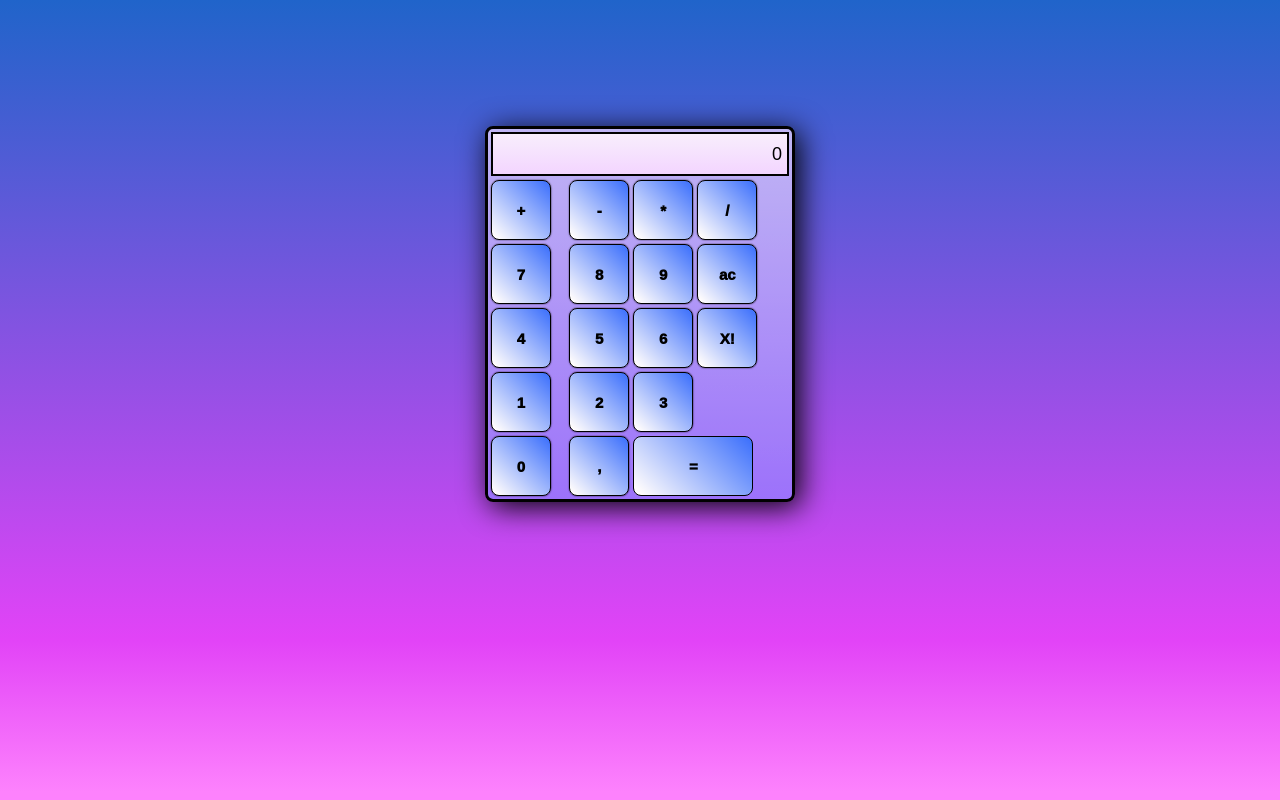
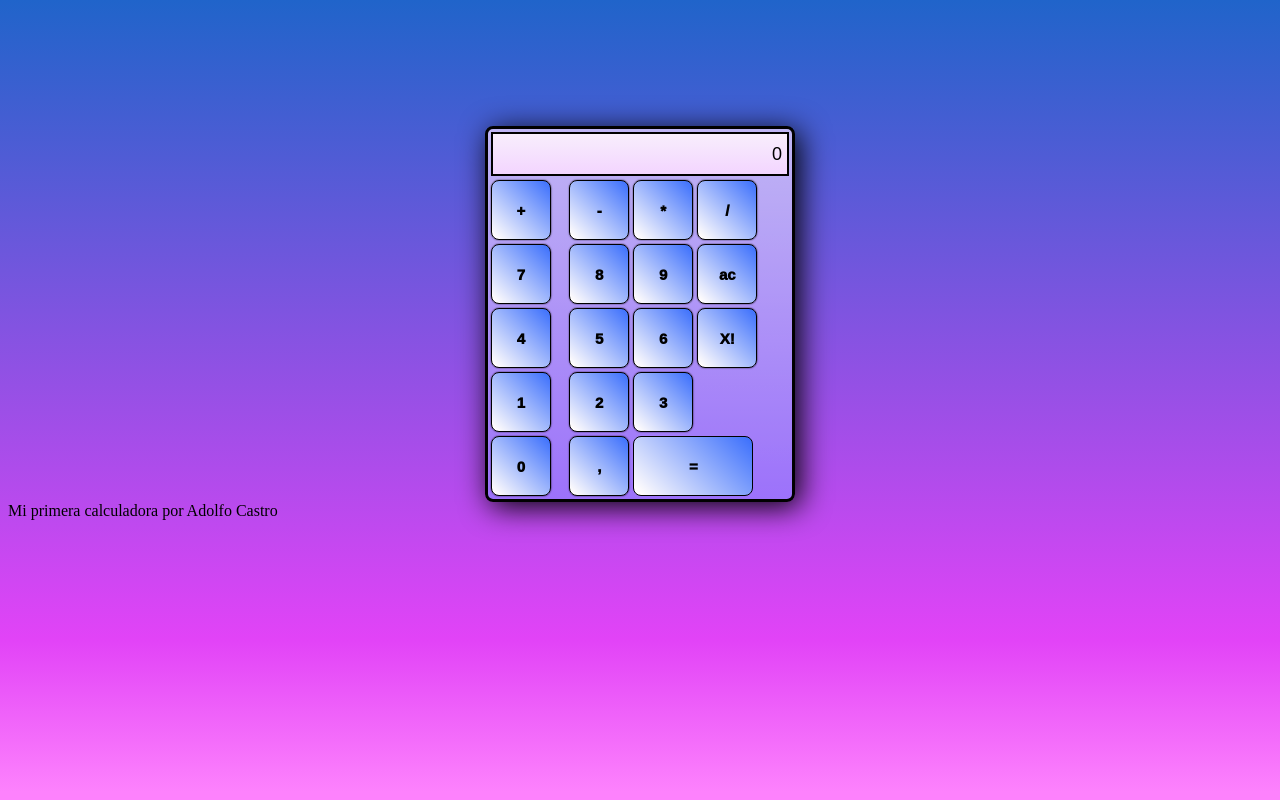
Before and after one commit to Meldavi/mi_primera_calc, a plain HTML site: page calculadora_eventos.html in a window 1280 px wide. Drawn offline with Linux system fonts and the light colour scheme.

```diff
--- a/calculadora_eventos.html
+++ b/calculadora_eventos.html
@@ -462,6 +462,6 @@
 <script>
   document.getElementById("display").value=0;
 </script>
-
+<footer>Mi primera calculadora por Adolfo Castro</footer>
 </body>
 </html>
```
